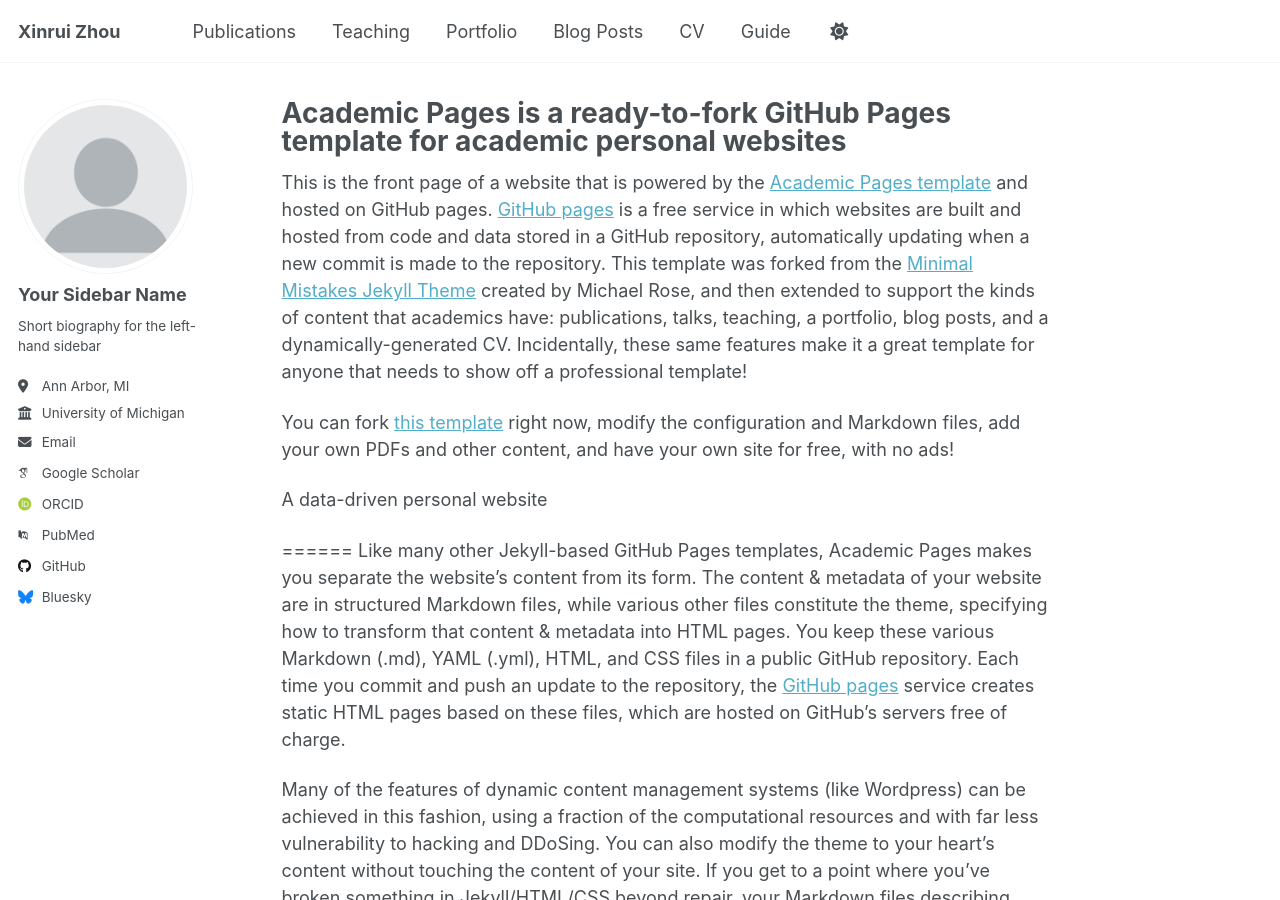
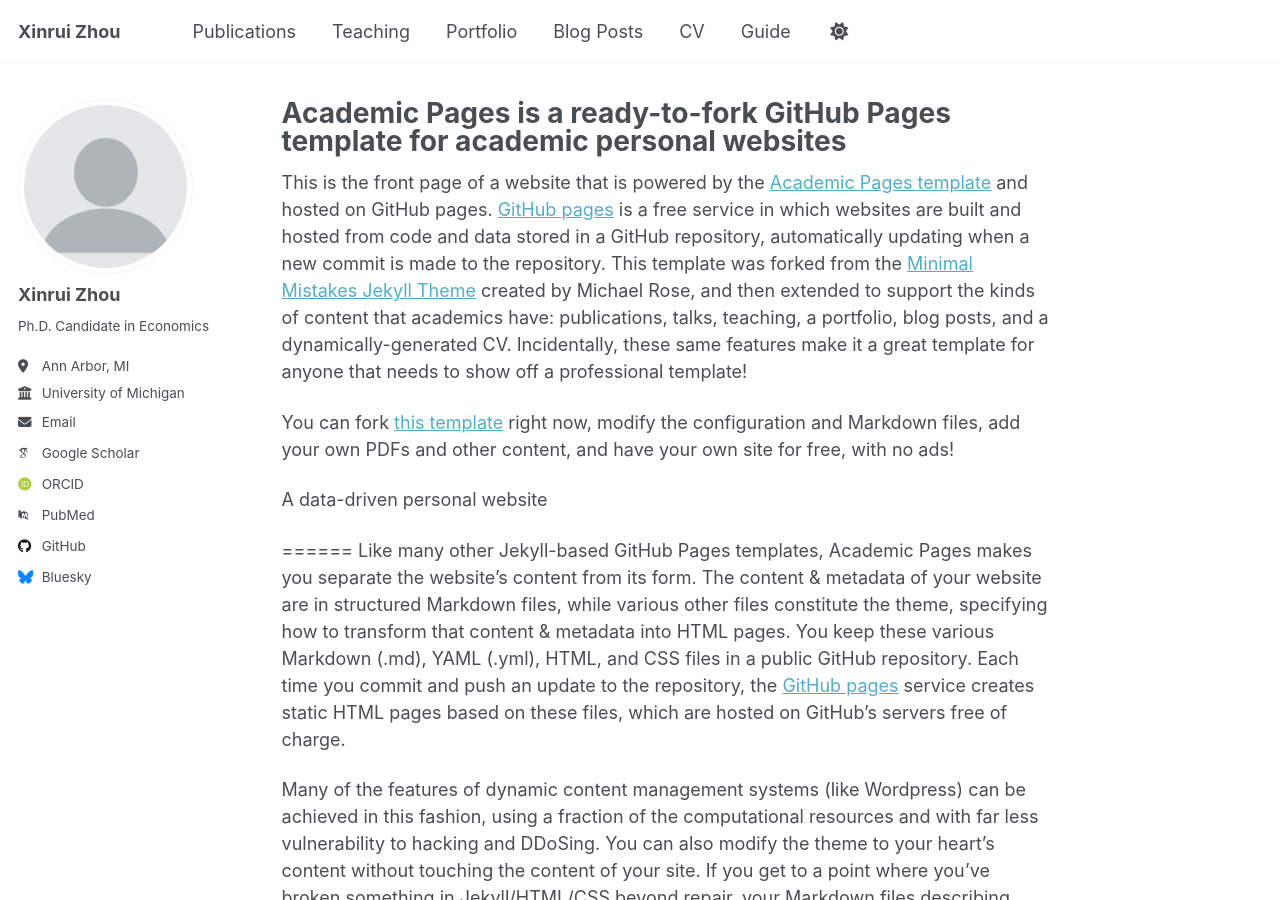
Before and after one commit to xruizhou/xruizhou.github.io, a Jekyll site: the page built from _pages/about.md, in a window 1280 px wide and 900 px high. Built offline with Jekyll 4.4.1, drawn with Linux system fonts in a browser that asks for light colours; some web fonts are replaced; a script that is not in the unit is left out; part of the change alters nothing that is shown.

Commit message:
Update _config.yml

```diff
--- a/_config.yml
+++ b/_config.yml
@@ -23,9 +23,9 @@ repository               : "academicpages/academicpages.github.io"
 author:
   # Biographic information
   avatar           : "profile.png"
-  name             : "Your Sidebar Name"
+  name             : "Xinrui Zhou"
   pronouns         : # example: "she/her"
-  bio              : "Short biography for the left-hand sidebar"
+  bio              : "Ph.D. Candidate in Economics"
   location         : "Ann Arbor, MI"
   employer         : "University of Michigan"
   uri              : # URL
@@ -34,11 +34,11 @@ author:
   # Academic websites
   academia         : # URL
   arxiv            : # URL - Update with the correct link to your profile
-  googlescholar    : "https://scholar.google.com/citations?user=PS_CX0AAAAAJ"
+  googlescholar    : ""
   impactstory      : # URL
-  orcid            : "http://orcid.org/yourorcidurl"
+  orcid            : ""
   semantic         : # URL
-  pubmed           : "https://www.ncbi.nlm.nih.gov/pubmed/?term=john+snow"
+  pubmed           : ""
   researchgate     : # URL
   scopus           : # URL
 
@@ -46,13 +46,13 @@ author:
   bitbucket        : # Username - Update with your username on the site
   codepen          : # Username
   dribbble         : # Username
-  github           : "academicpages"
+  github           : ""
   kaggle           : # Username
   stackoverflow    : # User number or user number and name (i.e., use "1" or "1/jeff-atwood")
 
   # Social media
   artstation       : # Username
-  bluesky          : "bsky.app" # Replace this with you Bluesky username
+  bluesky          : "" # Replace this with you Bluesky username
   facebook         : # Username
   flickr           : # Username
   foursquare       : # Username
```
